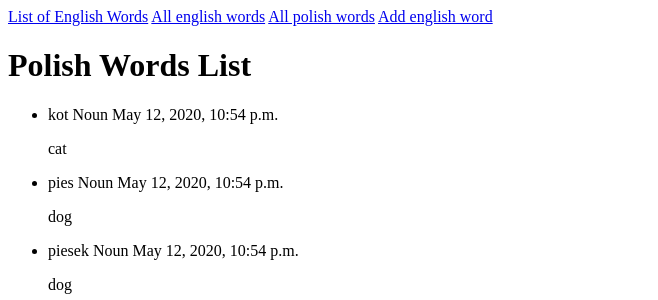
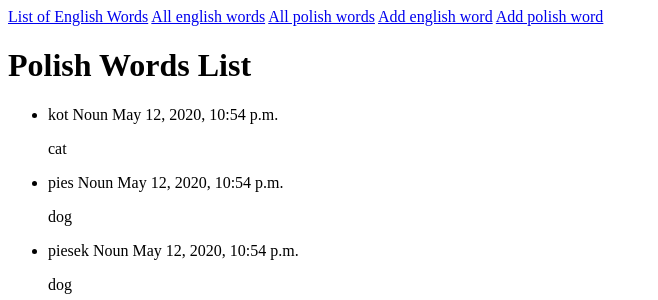
Before and after one commit to paqito/wordslearn, a Django app: page /wordslearn/polishwords/ in a window 1280 px wide. Shown: the top 300 px of the page, without its empty margins (0-658 px from the left). Run offline with Django 3.2, Linux system fonts and the light colour scheme; data comes from the database, SQL or seed files in the repository; both versions use the stored data as it was after the commit.

Commit message:
Add polish word form

```diff
--- a/wordslearn/forms.py
+++ b/wordslearn/forms.py
@@ -2,19 +2,14 @@ from django import forms
 from django.forms import ModelForm
 from wordslearn.models import WordEng
 from wordslearn.models import WordPol
+from wordslearn import wordDefinitions
 
-WORD_TYPES = [
-        ('noun', 'Noun'),
-        ('verb', 'Verb'),
-        ('adjective', 'Adjective'),
-        ('adverb', 'Adverb'),
-        ('other', 'Other')]
 
 class AddEnglishWordForm(forms.Form):
     word = forms.CharField(max_length=200, help_text='Enter the english word')
     polish_word = forms.CharField(max_length=200, help_text='Enter the polish translation')
 
-    word_type = forms.ChoiceField(choices=WORD_TYPES, label="select type", initial='', widget=forms.Select(), required=True)
+    word_type = forms.ChoiceField(choices=wordDefinitions.ENG_WORD_TYPES, label="select type", initial='', widget=forms.Select(), required=True)
 
     # validation
     def clean_word(self):
@@ -24,45 +19,17 @@ class AddEnglishWordForm(forms.Form):
 
         return data
 
-#
-# class AddEnglishWordModelForm(ModelForm):
-#     class Meta:
-#         model = WordEng
-#         fields = ['word']
-#         # labels = {'wordpol_set': ('Add Polish translation')}
-#
-#     polwords = forms.ModelMultipleChoiceField(queryset=WordPol.objects.all())
-#
-#     def __init__(self, *args, **kwargs):
-#         if kwargs.get('instance'):
-#             initial = kwargs.setdefault('initial', {})
-#             initial['wordpol'] = [t.pk for w in kwargs['instance']].wordpol_set.all()
-#         forms.ModelForm.__init__(self, *args, **kwargs)
-#
-#     def save(self):
-#         # Get the unsave english word instance
-#         instance = forms.ModelForm.save(self, False)
-#
-#         # Prepare a 'save_m2m' method for the form
-#         old_save_m2m = self.save_m2m
-#         def save_m2m():
-#             old_save_m2m()
-#             # This is where we actually link the english word with polish words
-#             instance.polword_set.clear()
-#             instance.polword_set.add(*self.cleaned_data['polwords'])
-#         self.save_m2m = save_m2m
-#
-#         if commit:
-#             instance.save()
-#             self.save_m2m()
-#
-#         return instance
-#
-#     #validation for date_of_add field
-#     def clean_date_of_add(self):
-#         data = self.cleaned_data['date_of_add']
-#
-#         if data < datetime.date.today():
-#             raise ValidationError(_('Invalid date - adding in past'))
-#
-#         return data
+
+class AddPolishWordForm(forms.Form):
+    word = forms.CharField(max_length=200, help_text='Enter the polish word')
+    english_word = forms.CharField(max_length=200, help_text='Enter the english translation')
+
+    word_type = forms.ChoiceField(choices=wordDefinitions.POL_WORD_TYPES, label="select type", initial='', widget=forms.Select(), required=True)
+
+    # validation
+    def clean_word(self):
+        data = self.cleaned_data['word']
+        if not data:
+            raise ValidationError('Invalid word - add new word')
+
+        return data
--- a/wordslearn/models.py
+++ b/wordslearn/models.py
@@ -1,4 +1,5 @@
 from django.db import models
+from wordslearn import wordDefinitions
 
 # Create your models here.
 class Word(models.Model):
@@ -13,14 +14,8 @@ class Word(models.Model):
         return self.word
 
 class WordEng(Word):
-    WORD_TYPES = [
-        ('noun', 'Noun'),
-        ('verb', 'Verb'),
-        ('adjective', 'Adjective'),
-        ('adverb', 'Adverb'),
-        ('other', 'Other')]
 
-    word_type = models.CharField(max_length=30, choices=WORD_TYPES, help_text='Select type of word')
+    word_type = models.CharField(max_length=30, choices=wordDefinitions.ENG_WORD_TYPES, help_text='Select type of word')
 
     def __str__(self):
         return "English Word: " + self.word + " " + self.word_type
@@ -41,15 +36,9 @@ class WordEng(Word):
 
 
 class WordPol(Word):
-    WORD_TYPES = [
-        ('Noun', 'rzeczownik'),
-        ('Verb', 'czasownik'),
-        ('Adjective', 'przymiotnik'),
-        ('Adverb', 'przyslowek'),
-        ('Other', 'inne')]
 
     wordsEng = models.ManyToManyField(WordEng)
-    word_type = models.CharField(max_length=30, choices=WORD_TYPES, help_text='Select type of word')
+    word_type = models.CharField(max_length=30, choices=wordDefinitions.POL_WORD_TYPES, help_text='Select type of word')
 
     def __str__(self):
         return "Polish  Word: " + self.word + " " + self.word_type
--- a/wordslearn/templates/base_generic.html
+++ b/wordslearn/templates/base_generic.html
@@ -9,6 +9,7 @@
     <a href="{% url 'wordslearn:englishwords' %}">All english words</a>
     <a href="{% url 'wordslearn:polishwords' %}">All polish words</a>
     <a href="{% url 'wordslearn:add-english-word' %}">Add english word</a>
+    <a href="{% url 'wordslearn:add-polish-word' %}">Add polish word</a>
 
 {% endblock %}
 
--- a/wordslearn/urls.py
+++ b/wordslearn/urls.py
@@ -8,5 +8,6 @@ urlpatterns = [
     path('index/', views.index, name='index'),
     path('englishwords/', views.WordEngListView.as_view(), name='englishwords'),
     path('polishwords/', views.WordPolListView.as_view(), name='polishwords'),
-    path('addenglishword/', views.add_english_word, name="add-english-word")
+    path('addenglishword/', views.add_english_word, name="add-english-word"),
+    path('addpolishhword/', views.add_polish_word, name="add-polish-word")
 ]
--- a/wordslearn/views.py
+++ b/wordslearn/views.py
@@ -7,7 +7,7 @@ import datetime
 # Create your views here.
 
 
-from wordslearn.forms import AddEnglishWordForm
+from wordslearn.forms import AddEnglishWordForm, AddPolishWordForm
 
 def index(request):
 	return render(request, 'index.html')
@@ -107,3 +107,49 @@ def add_english_word(request):
 	}
 
 	return render(request, 'wordslearn/new_eng_word.html', context)
+
+def add_polish_word(request):
+
+	word_instance = WordPol()
+	if request.method == 'POST':
+		# Create a form instance and populate it with data from the request (binding):
+		form = AddPolishWordForm(request.POST)
+
+		# Check if the form is valid:
+		if form.is_valid():
+			# process the data in form.cleaned_data as required (here we just write it to the model due_back field)
+			word_instance.word = form.cleaned_data['word']
+			english_word = form.cleaned_data['english_word']
+			word_instance.word_type = form.cleaned_data['word_type']
+			word_instance.save()
+
+			# check if english_word already exists
+			existing_english_word = WordPol.objects.filter(word__exact=english_word)
+			if existing_english_word:
+				# exists
+				for word in existing_english_word:
+					# add m2m relation
+					word_instance.wordsEng.add(word)
+					word_instance.save()
+
+			else:
+				# must add english word
+				english_word_instance = WordEng(word=english_word)
+				english_word_instance.save()
+				english_word_instance.wordpol_set.add(word_instance)
+				english_word_instance.save()
+
+				# redirect to a new URL:
+				return HttpResponseRedirect(reverse('wordslearn:polishwords'))
+
+	# If this is a GET (or any other method) create the default form.
+	else:
+		# initial form creation request.
+		form = AddPolishWordForm()
+
+	context = {
+		'form' : form,
+		'word_instance' : word_instance
+	}
+
+	return render(request, 'wordslearn/new_pol_word.html', context)
--- a/wordslearn/wordDefinitions.py
+++ b/wordslearn/wordDefinitions.py
@@ -0,0 +1,17 @@
+ENG_WORD_TYPES = [
+        ('noun', 'Noun'),
+        ('verb', 'Verb'),
+        ('adjective', 'Adjective'),
+        ('adverb', 'Adverb'),
+        ('preposition', 'Preposition'),
+        ('Conjunctions', 'Conjunctions'),
+        ('other', 'Other')]
+
+POL_WORD_TYPES = [
+    ('Noun', 'rzeczownik'),
+    ('Verb', 'czasownik'),
+    ('Adjective', 'przymiotnik'),
+    ('Adverb', 'przyslowek'),
+    ('Preposition', 'przyimek'),
+    ('Conjunctions', 'spójnik'),
+    ('Other', 'inne')]
```
Also changed, not shown: wordslearn/templates/wordslearn/new_pol_word.html (+16 -10 lines), db.sqlite3.
